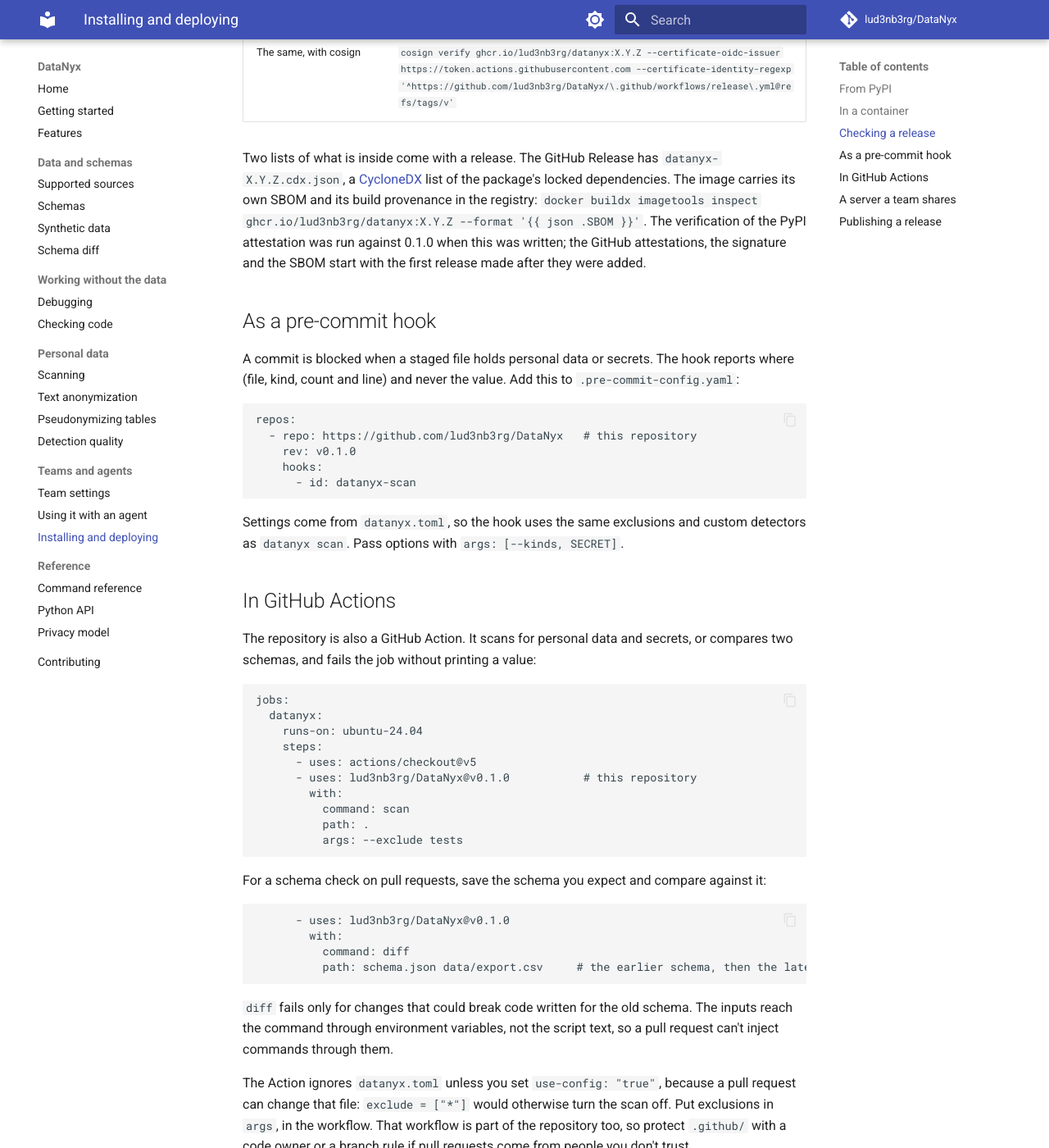
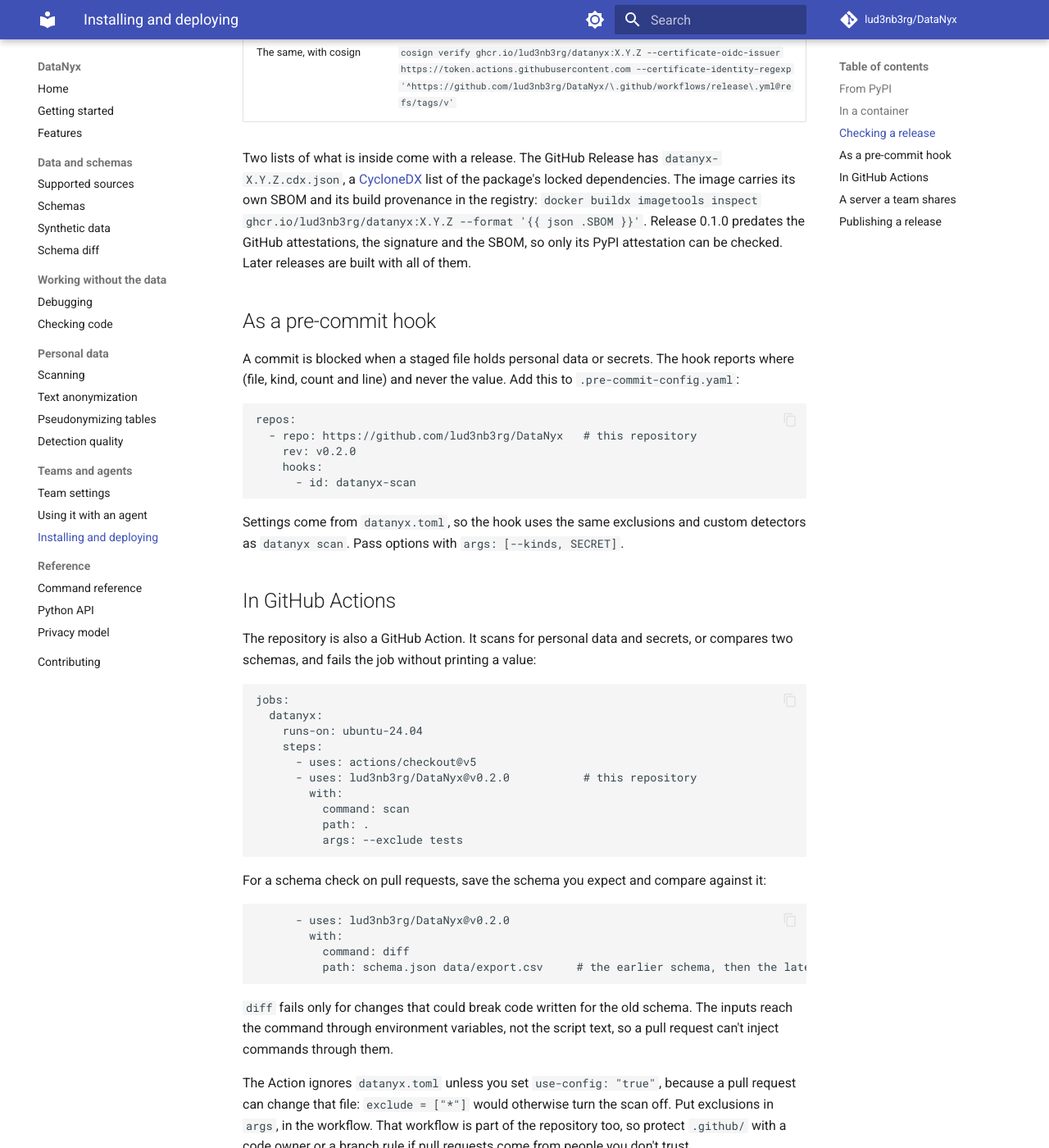
Before and after one commit to lud3nb3rg/DataNyx, an MkDocs documentation site: the page built from docs/deployment.md, in a window 1280 px wide and 1400 px high, scrolled down 1292 px. Shown: the whole window at 82% size. Built offline with MkDocs 1.6.1 and Material for MkDocs 9.7.7, drawn with Linux system fonts in a browser that asks for light colours; comment, search, counter and statistics services are not loaded.

Commit message:
Prepare 0.2.0
Co-Authored-By: Claude Sonnet 5.5 <noreply@anthropic.com>

````diff
--- a/.pre-commit-hooks.yaml
+++ b/.pre-commit-hooks.yaml
@@ -2,7 +2,7 @@
 #
 #   repos:
 #     - repo: lud3nb3rg/DataNyx
-#       rev: v0.1.0
+#       rev: v0.2.0
 #       hooks:
 #         - id: datanyx-scan
 #
--- a/action.yml
+++ b/action.yml
@@ -23,7 +23,7 @@ inputs:
     required: false
     default: "false"
   version:
-    description: "The datanyx version to install (a pip specifier such as ==0.1.0). Empty installs the latest."
+    description: "The datanyx version to install (a pip specifier such as ==0.2.0). Empty installs the latest."
     required: false
     default: ""
   python-version:
--- a/docs/deployment.md
+++ b/docs/deployment.md
@@ -46,8 +46,7 @@ needs a tool you may not have: [`pypi-attestations`](https://pypi.org/project/py
 Two lists of what is inside come with a release. The GitHub Release has `datanyx-X.Y.Z.cdx.json`, a
 [CycloneDX](https://cyclonedx.org/) list of the package's locked dependencies. The image carries its own SBOM and its
 build provenance in the registry: `docker buildx imagetools inspect ghcr.io/lud3nb3rg/datanyx:X.Y.Z --format '{{ json .SBOM }}'`.
-The verification of the PyPI attestation was run against 0.1.0 when this was written; the GitHub attestations, the signature
-and the SBOM start with the first release made after they were added.
+Release 0.1.0 predates the GitHub attestations, the signature and the SBOM, so only its PyPI attestation can be checked. Later releases are built with all of them.
 
 ## As a pre-commit hook
 
@@ -57,7 +56,7 @@ kind, count and line) and never the value. Add this to `.pre-commit-config.yaml`
 ```yaml
 repos:
   - repo: https://github.com/lud3nb3rg/DataNyx   # this repository
-    rev: v0.1.0
+    rev: v0.2.0
     hooks:
       - id: datanyx-scan
 ```
@@ -76,7 +75,7 @@ jobs:
     runs-on: ubuntu-24.04
     steps:
       - uses: actions/checkout@v5
-      - uses: lud3nb3rg/DataNyx@v0.1.0           # this repository
+      - uses: lud3nb3rg/DataNyx@v0.2.0           # this repository
         with:
           command: scan
           path: .
@@ -86,7 +85,7 @@ jobs:
 For a schema check on pull requests, save the schema you expect and compare against it:
 
 ```yaml
-      - uses: lud3nb3rg/DataNyx@v0.1.0
+      - uses: lud3nb3rg/DataNyx@v0.2.0
         with:
           command: diff
           path: schema.json data/export.csv     # the earlier schema, then the later one
--- a/pyproject.toml
+++ b/pyproject.toml
@@ -4,7 +4,7 @@ build-backend = "setuptools.build_meta"
 
 [project]
 name = "datanyx"
-version = "0.1.0"
+version = "0.2.0"
 description = "Turn sensitive data into a value-free schema that AI agents can work from."
 readme = "README.md"
 requires-python = ">=3.10"
--- a/src/datanyx/__init__.py
+++ b/src/datanyx/__init__.py
@@ -15,7 +15,7 @@ from .sources import Source, SourceError, describe_folder, resolve_source, table
 from .sources.files import remote_url
 from .text import DEFAULT_MODEL
 
-__version__ = "0.1.0"
+__version__ = "0.2.0"
 
 
 def extract(
````
Also changed, not shown: CHANGELOG.md (+4 -0 lines), 1 other file.
